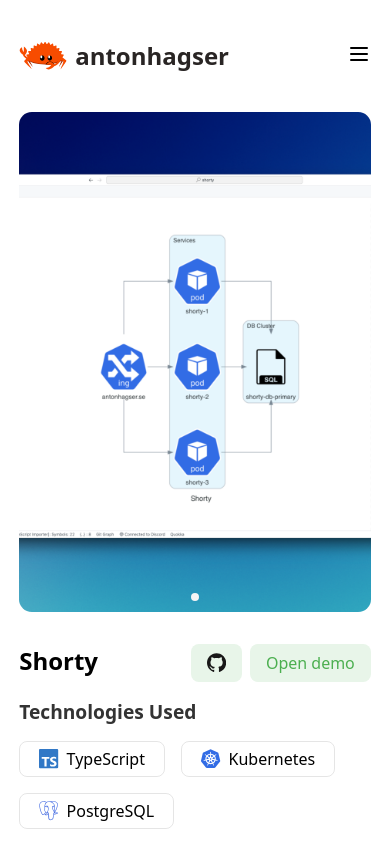
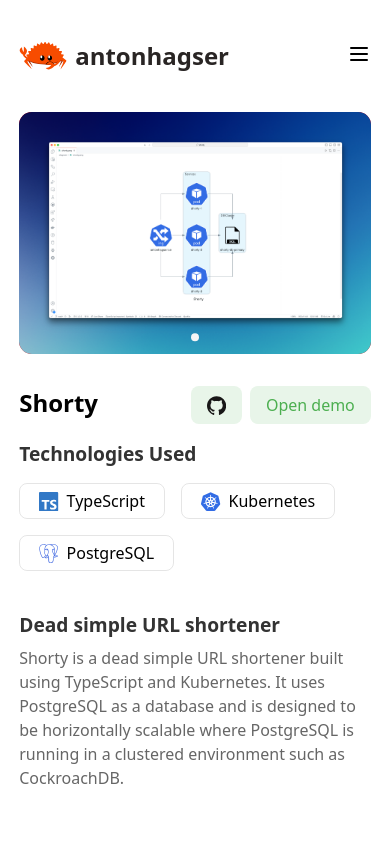
Before and after one commit to antonhagser/antonhagser, a Next.js app in the folder portfolio/: page /projects/shorty in a window 390 px wide. Shown: the top 844 px of the page. Built offline with nearby package versions, Linux system fonts and the light colour scheme.

Commit message:
fix: carousel on mobile

```diff
--- a/portfolio/src/app/components/carousel/carousel.component.tsx
+++ b/portfolio/src/app/components/carousel/carousel.component.tsx
@@ -60,12 +60,6 @@
                 selectedIndex={selectedIndex}
                 onClick={(id) => emblaApi?.scrollTo(id, true)}
             />
-            {/* <CarouselControls
-                canScrollNext={canScrollNext}
-                canScrollPrev={canScrollPrev}
-                onNext={() => emblaApi?.scrollNext()}
-                onPrev={() => emblaApi?.scrollPrev()}
-            /> */}
         </>
     );
 };
--- a/portfolio/src/app/components/carousel/carousel.module.css
+++ b/portfolio/src/app/components/carousel/carousel.module.css
@@ -1,7 +1,17 @@
 .holder {
     overflow: hidden;
+
+    padding: 0;
+    margin: 0;
 }
 
 .flex {
     display: flex;
 }
+
+.flex > * {
+    flex-grow: 0;
+    flex-shrink: 0;
+    flex-basis: 100%;
+    margin-bottom: 0;
+}
--- a/portfolio/src/app/components/carousel/dots.module.css
+++ b/portfolio/src/app/components/carousel/dots.module.css
@@ -1,9 +1,14 @@
 .dots {
+    position: absolute;
+    bottom: 0; /* This will position the dots at the bottom of the carousel container */
+    left: 50%; /* Center the dots horizontally */
+    transform: translateX(-50%) translateY(-0.8rem); /* Adjust the vertical position and center horizontally */
+    z-index: 1; /* Adjust as needed */
+
     display: flex;
     gap: 0.5rem;
     margin-top: 0.5rem;
     justify-content: center;
-    transform: translateY(-2rem);
 }
 
 .dot {
--- a/portfolio/src/app/components/project/carousel/carousel.component.tsx
+++ b/portfolio/src/app/components/project/carousel/carousel.component.tsx
@@ -22,7 +22,6 @@
                         {images.map((src, i) => {
                             return (
                                 <div className={styles.carouselSlide} key={i}>
-                                    {/* use object-cover + fill since we don't know the height and width of the parent */}
                                     <Image
                                         src={src}
                                         width={4536}
--- a/portfolio/src/app/components/project/carousel/carousel.module.css
+++ b/portfolio/src/app/components/project/carousel/carousel.module.css
@@ -1,18 +1,24 @@
 .carousel {
-    height: 500px;
+    height: auto;
     margin-bottom: 2rem;
-
     padding: 0;
     overflow: hidden;
+    border-radius: 0.8rem;
 
-    border-radius: 0.8rem;
+    box-sizing: border-box;
+    background-color: red;
+
+    position: relative;
+}
+
+.carousel > * {
+    padding: 0;
 }
 
 .carouselImage {
     width: 100%;
-    height: 500px;
+    height: 100%;
     object-fit: cover;
-    overflow: hidden;
 }
 
 .carouselSlide {
```
